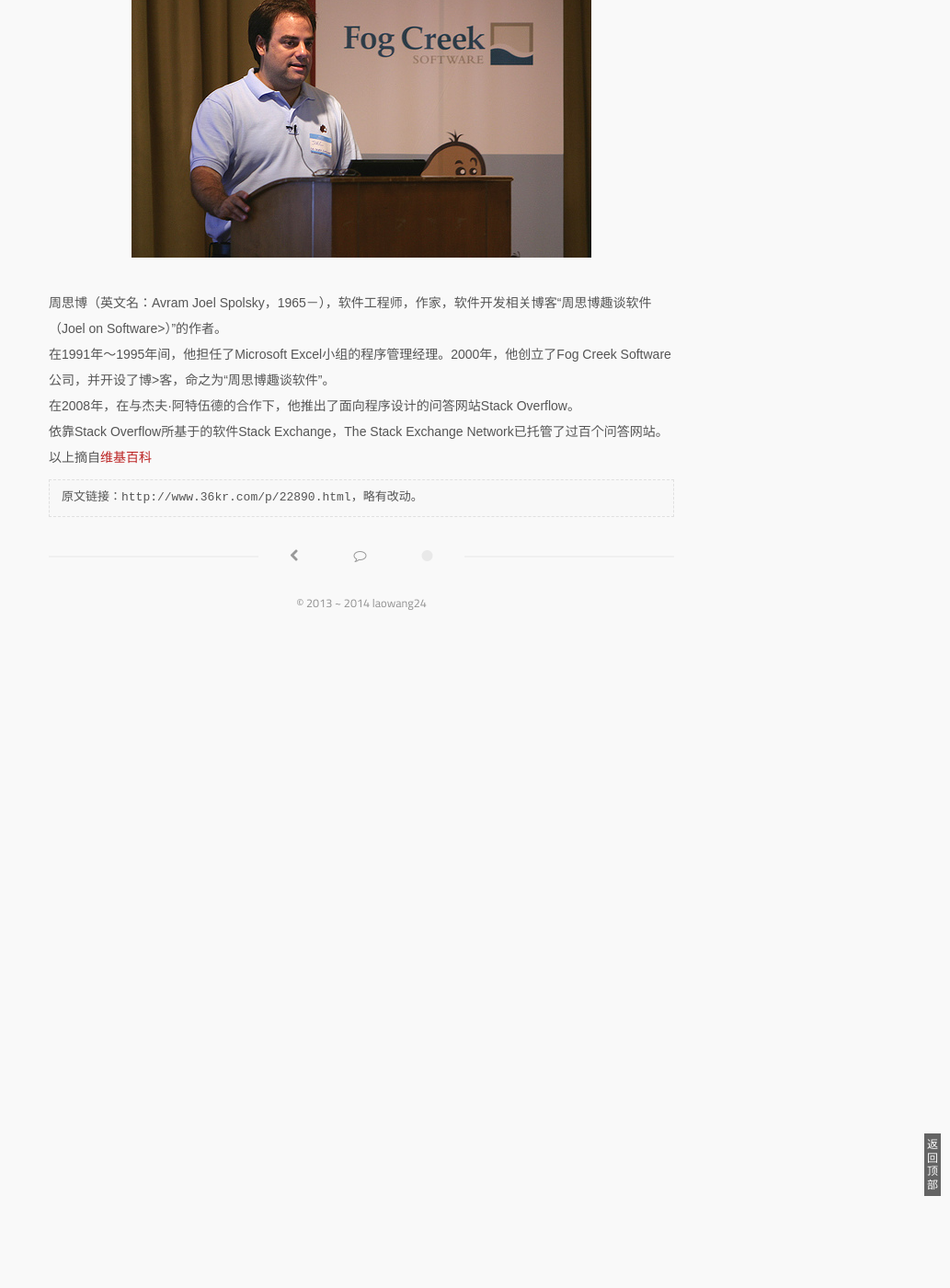
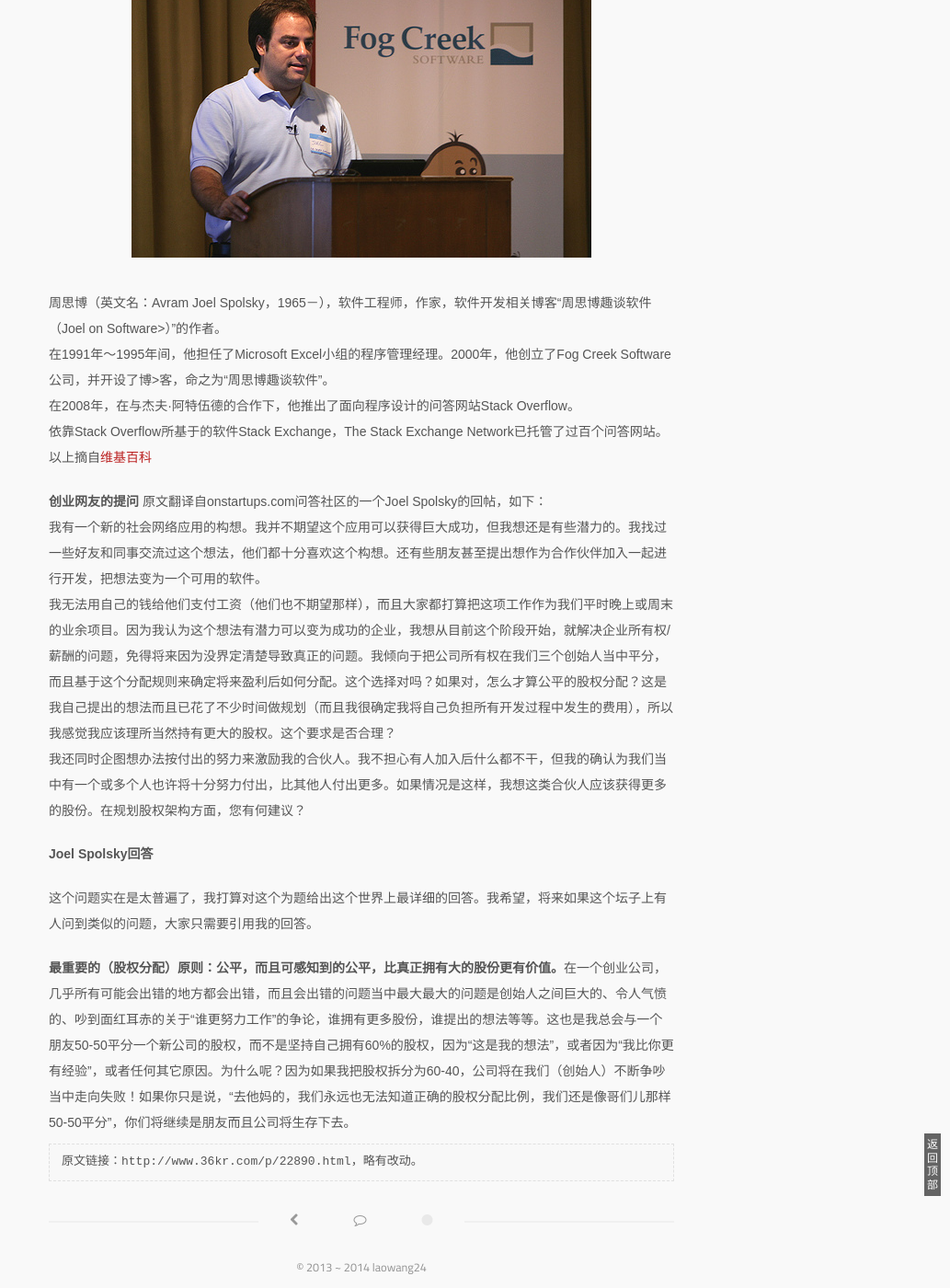
Before and after one commit to laowang24/laowang24.github.com, a Jekyll site: the page built from _posts/2014-01-15-equity-distribution.markdown, in a window 1280 px wide and 1400 px high, scrolled down 780 px. Shown: the whole window at 92% size, without its empty margins (247-1280 px from the left). Built offline with Jekyll 4.4.1, drawn with Linux system fonts in a browser that asks for light colours; some web fonts are replaced; Markdown is read by kramdown in place of the engine named in the settings; before the commit the page ends 1458 px from its top, so only the background shows below that; some of the changed text lies outside the part shown.

Commit message:
update at 2014-02-01

```diff
--- a/_posts/2014-01-15-equity-distribution.markdown
+++ b/_posts/2014-01-15-equity-distribution.markdown
@@ -8,8 +8,7 @@ tags:
 ---
 
 ![](/media/images/201401/equity_distribution.jpg)
->  [上一篇文章](/2014/01/07/xiaomi-team.html)讲述了雷军如何打造成一支豪华创业团队，随之而来第一个要面对的问题恐怕非“股权分配”莫属了。
->  为何非得先把**股权分配**书面化、法律化呢？从早期中国80年代的政商博弈，再到当今大大小小的创业团队，都曾在这个点上栽了跟头，最终不是公司破产就是散买卖散交情。前车之鉴，如何公平的分配股权，让所有创始人或者早期员工都从心眼里感觉到合理、公平，从而事后甚至是忘掉这个分配而集中精力做产品？
+>  [上一篇文章](/2014/01/07/xiaomi-team.html)讲述了雷军如何打造成一支豪华创业团队，随之而来第一个要面对的问题恐怕非“股权分配”莫属了。为何非得先把**股权分配**书面化、法律化呢？从早期中国80年代的政商博弈，再到当今大大小小的创业团队，都曾在这个点上栽了跟头，最终不是公司破产就是散买卖散交情。前车之鉴，如何公平的分配股权，让所有创始人或者早期员工都从心眼里感觉到合理、公平，从而事后甚至是忘掉这个分配而集中精力做产品？
 >  这里就来看Joel Spolsky讲述创业公司如何公平分配股权的！
 
 
@@ -23,5 +22,16 @@ tags:
 依靠Stack Overflow所基于的软件Stack Exchange，The Stack Exchange Network已托管了过百个问答网站。
 以上摘自[维基百科](http://zh.wikipedia.org/wiki/%E5%91%A8%E6%80%9D%E5%8D%9A)
 
+**创业网友的提问**
+原文翻译自onstartups.com问答社区的一个Joel Spolsky的回帖，如下：
+我有一个新的社会网络应用的构想。我并不期望这个应用可以获得巨大成功，但我想还是有些潜力的。我找过一些好友和同事交流过这个想法，他们都十分喜欢这个构想。还有些朋友甚至提出想作为合作伙伴加入一起进行开发，把想法变为一个可用的软件。
+我无法用自己的钱给他们支付工资（他们也不期望那样），而且大家都打算把这项工作作为我们平时晚上或周末的业余项目。因为我认为这个想法有潜力可以变为成功的企业，我想从目前这个阶段开始，就解决企业所有权/薪酬的问题，免得将来因为没界定清楚导致真正的问题。我倾向于把公司所有权在我们三个创始人当中平分，而且基于这个分配规则来确定将来盈利后如何分配。这个选择对吗？如果对，怎么才算公平的股权分配？这是我自己提出的想法而且已花了不少时间做规划（而且我很确定我将自己负担所有开发过程中发生的费用），所以我感觉我应该理所当然持有更大的股权。这个要求是否合理？
+我还同时企图想办法按付出的努力来激励我的合伙人。我不担心有人加入后什么都不干，但我的确认为我们当中有一个或多个人也许将十分努力付出，比其他人付出更多。如果情况是这样，我想这类合伙人应该获得更多的股份。在规划股权架构方面，您有何建议？
+
+**Joel Spolsky回答**
+
+这个问题实在是太普遍了，我打算对这个为题给出这个世界上最详细的回答。我希望，将来如果这个坛子上有人问到类似的问题，大家只需要引用我的回答。
+
+**最重要的（股权分配）原则：公平，而且可感知到的公平，比真正拥有大的股份更有价值。**在一个创业公司，几乎所有可能会出错的地方都会出错，而且会出错的问题当中最大最大的问题是创始人之间巨大的、令人气愤的、吵到面红耳赤的关于“谁更努力工作”的争论，谁拥有更多股份，谁提出的想法等等。这也是我总会与一个朋友50-50平分一个新公司的股权，而不是坚持自己拥有60%的股权，因为“这是我的想法”，或者因为“我比你更有经验”，或者任何其它原因。为什么呢？因为如果我把股权拆分为60-40，公司将在我们（创始人）不断争吵当中走向失败！如果你只是说，“去他妈的，我们永远也无法知道正确的股权分配比例，我们还是像哥们儿那样50-50平分”，你们将继续是朋友而且公司将生存下去。
 
 > 原文链接：http://www.36kr.com/p/22890.html，略有改动。
```
